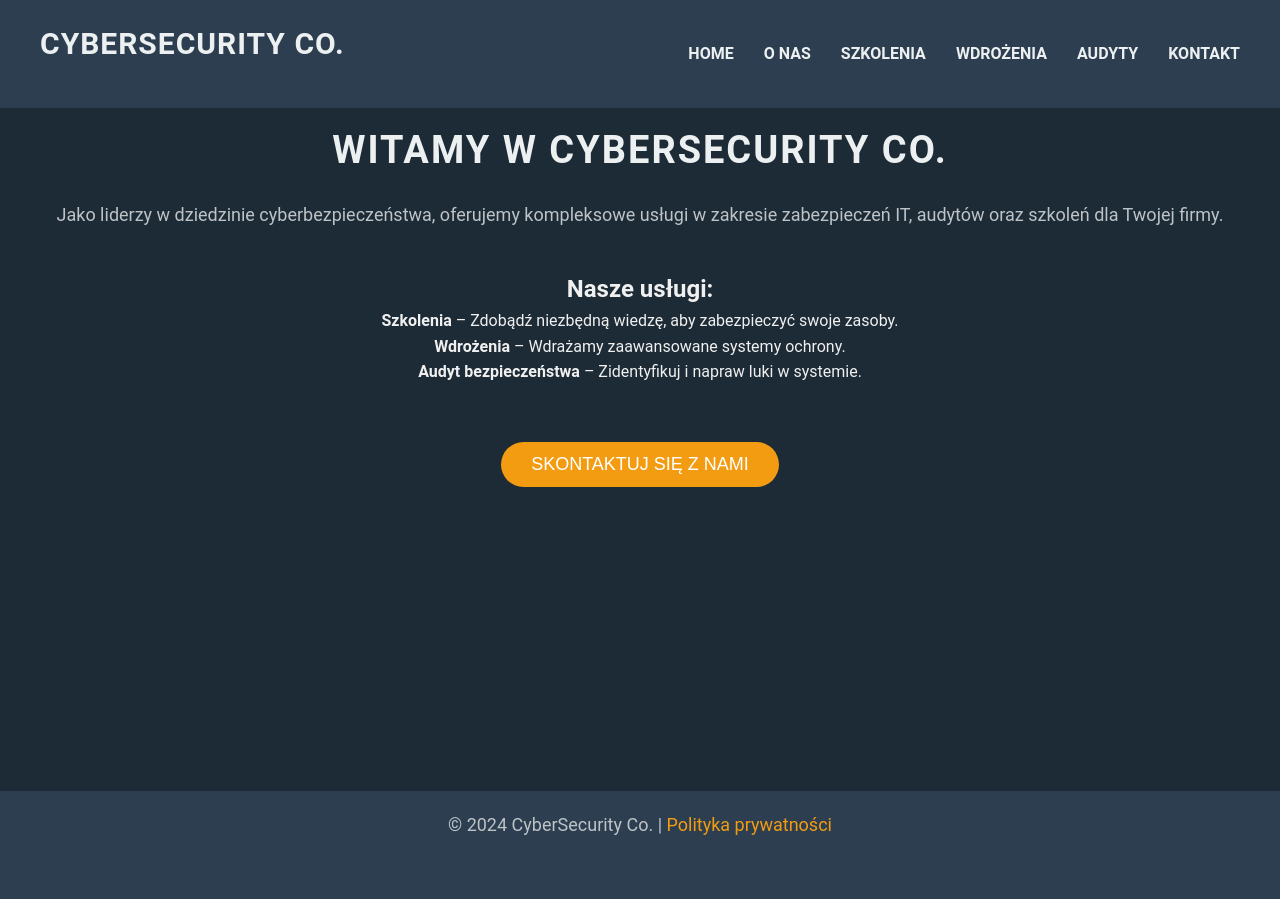
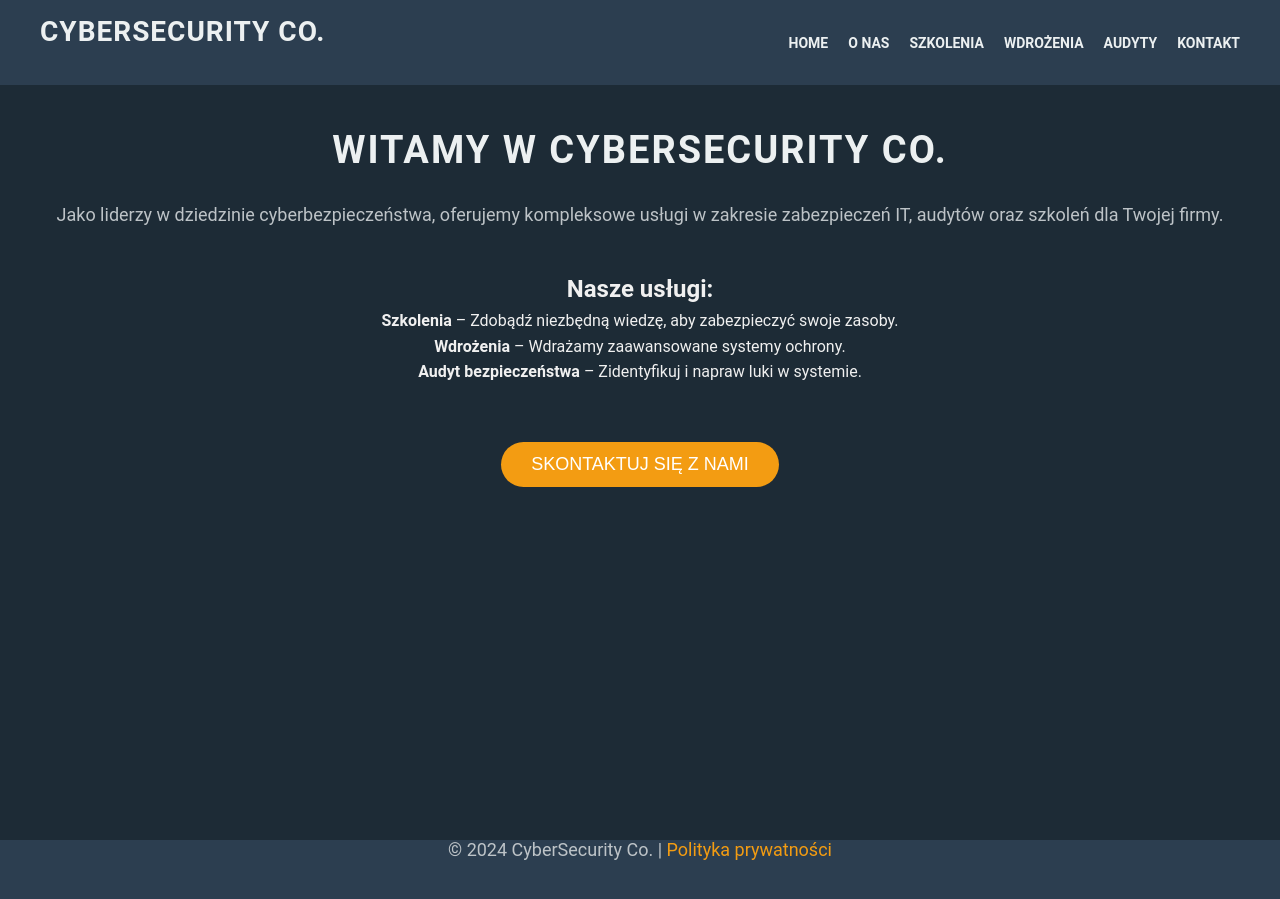
Before and after one commit to dadmins1984/Web, a Jekyll site: the page built from index.md, in a window 1280 px wide. Built offline with Jekyll 4.4.1, drawn with Linux system fonts in a browser that asks for light colours.

Commit message:
fsdafdfsd

```diff
--- a/assets/css/style.css
+++ b/assets/css/style.css
@@ -22,7 +22,7 @@
     display: flex;
     justify-content: space-between;
     align-items: center;
-    padding: 20px 40px;
+    padding: 10px 40px; /* Zmniejszony padding */
     background-color: #2c3e50; /* Ciemniejszy odcień granatu */
     position: fixed;
     top: 0;
@@ -33,7 +33,7 @@
 
   /* Logo */
   header .logo h1 {
-    font-size: 30px;
+    font-size: 28px; /* Zmniejszona czcionka logo */
     color: #ecf0f1; /* Jasny szary */
     font-weight: 700;
     text-transform: uppercase;
@@ -51,13 +51,13 @@
   }
 
   nav ul li {
-    margin-left: 30px;
+    margin-left: 20px; /* Zmniejszone marginesy */
   }
 
   nav a {
     color: #ecf0f1;
     text-decoration: none;
-    font-size: 16px;
+    font-size: 14px; /* Zmniejszona czcionka */
     font-weight: bold;
     text-transform: uppercase;
     padding: 5px 0;
@@ -168,12 +168,15 @@
     background-color: #2c3e50;
     color: #ecf0f1;
     text-align: center;
-    padding: 20px;
+    padding: 10px 20px; /* Zmniejszony padding */
     font-size: 14px;
     margin-top: auto; /* Sprawia, że stopka przesuwa się na dół */
     width: 100%; /* Zapewnia pełną szerokość */
     box-sizing: border-box; /* Uwzględnia padding w szerokości */
-    overflow: hidden; /* Zapobiega wyciekowi elementów poza ekran */
+    display: flex;
+    justify-content: center;
+    align-items: center;
+    height: 60px; /* Stała wysokość stopki */
   }
 
   footer a {
@@ -188,7 +191,7 @@
   /* Zmiany dla urządzeń mobilnych */
   @media (max-width: 768px) {
     footer {
-      padding: 15px; /* Mniejszy padding na małych ekranach */
+      padding: 10px 20px; /* Zmniejszony padding na telefonach */
       font-size: 12px; /* Zmniejszenie czcionki na telefonach */
     }
 
```
